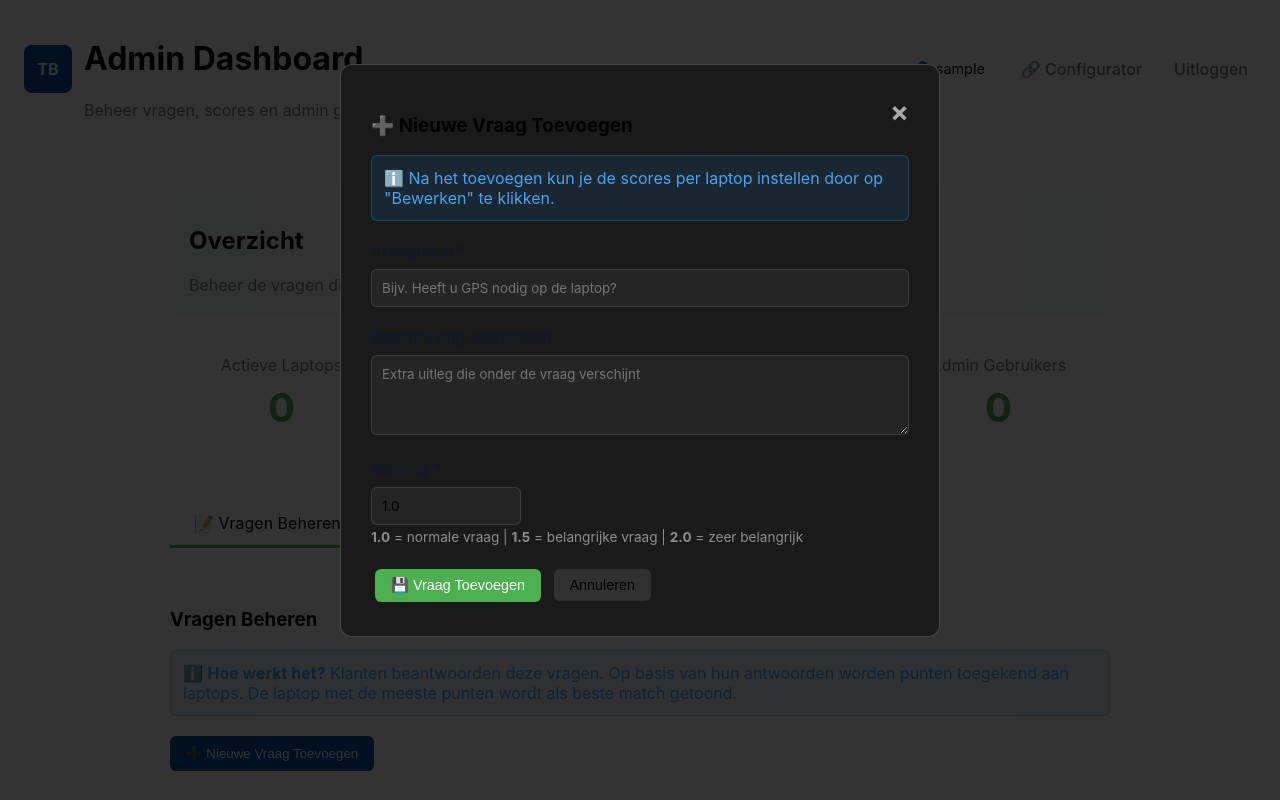
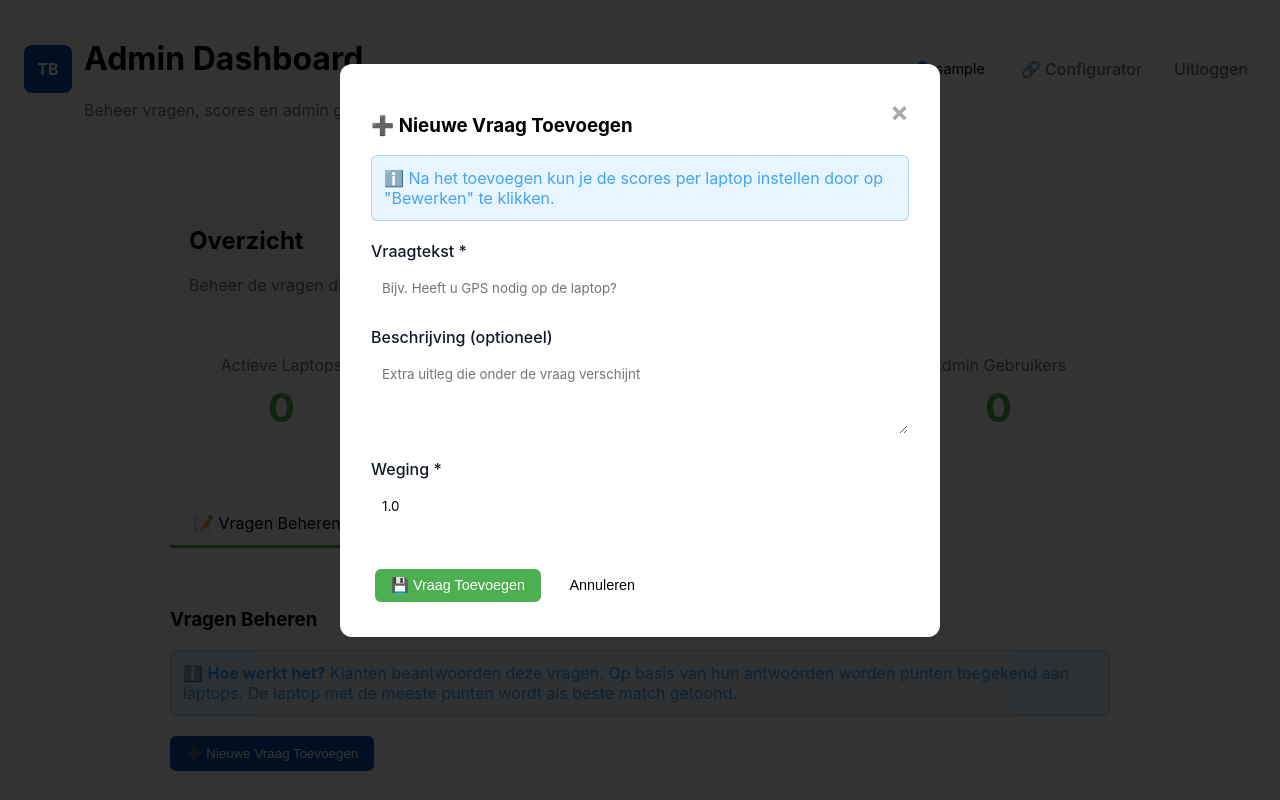
Before and after one commit to MikailC05/Toughbooks, a PHP site: page /admin.php?panel=1 in a window 1280 px wide, after a click on "➕ Nieuwe Vraag Toevoegen". Run offline with PHP 8.4, Linux system fonts and the light colour scheme; the visitor is signed in with stand-in values (Sample User, id 1); data that the repository does not hold is empty.

Commit message:
model styling leesbaar gemaakt

```diff
--- a/assets/css/style.css
+++ b/assets/css/style.css
@@ -349,7 +349,7 @@ table tr:hover {
 }
 
 .modal-content {
-    background: #1a1a1a;
+    background: #fff;
     margin: 5% auto;
     padding: 30px;
     border-radius: 12px;
```
